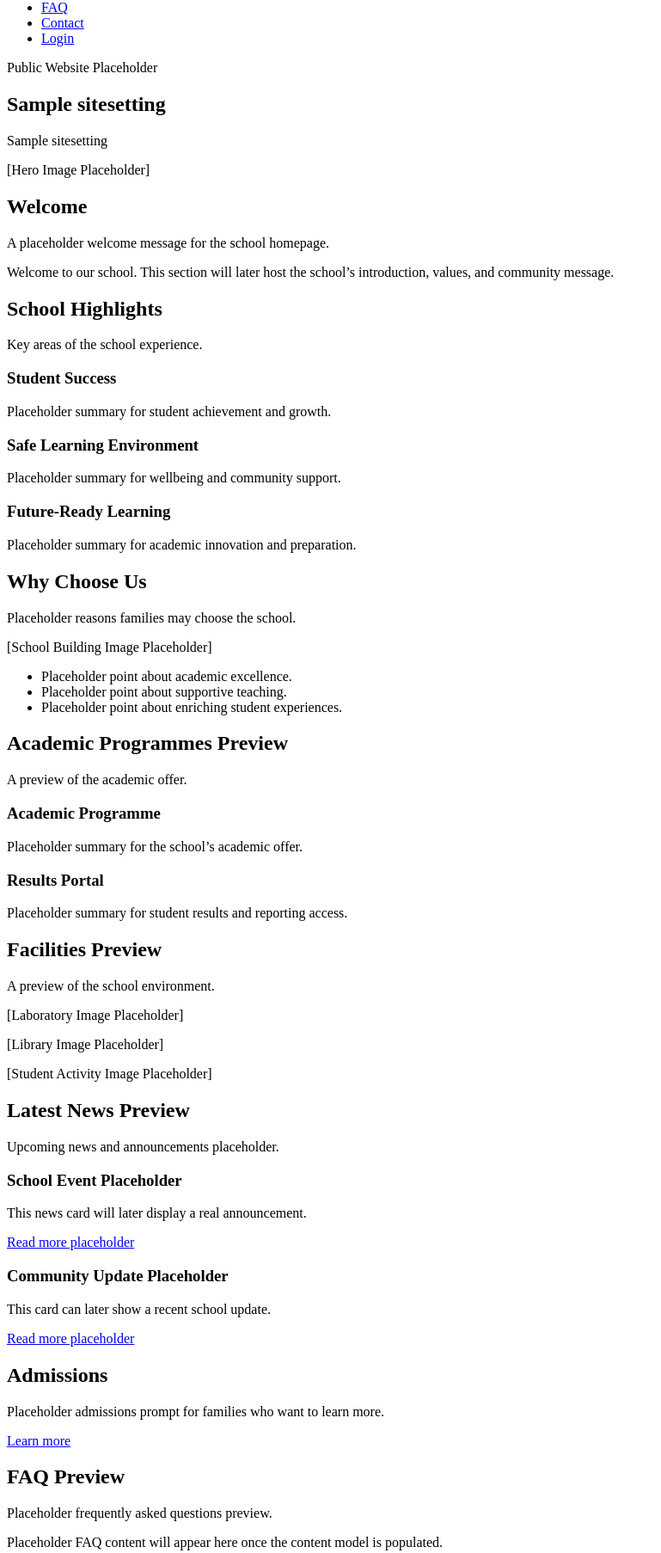
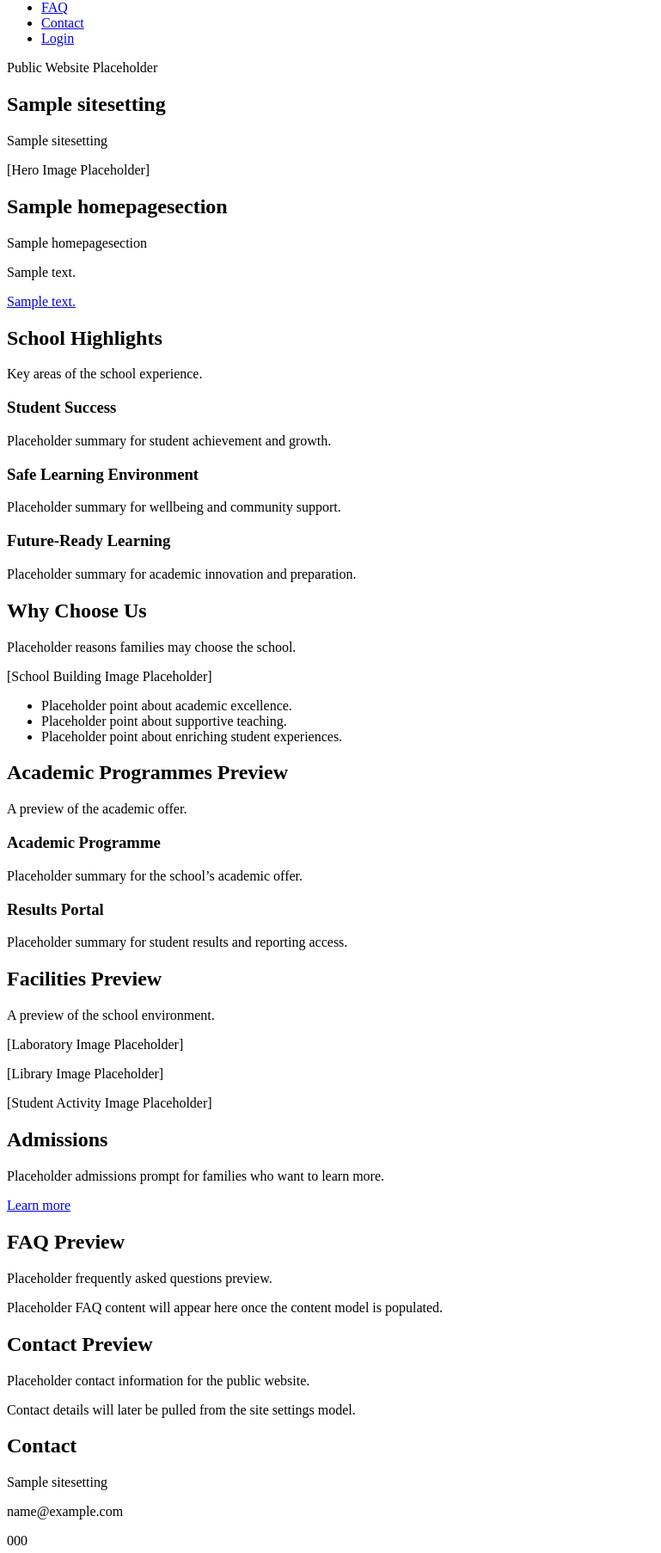
Before and after one commit to frtFortune/fortune_classical_college, a Django app: page / in a window 1280 px wide. Shown: the part 370-2176 px from the top of the page at 86% size, without its empty margins (0-769 px from the left). Run offline with Django 4.2, Linux system fonts and the light colour scheme; tables that the repository leaves empty hold one stand-in row (values such as "Sample post").

Commit message:
Add database-driven homepage sections

```diff
--- a/core/models.py
+++ b/core/models.py
@@ -43,6 +43,37 @@ class WebsitePage(models.Model):
         if not self.slug:
             self.slug = slugify(self.title)
         super().save(*args, **kwargs)
+
+
+class HomepageSection(models.Model):
+    class SectionType(models.TextChoices):
+        WELCOME = 'WELCOME', 'Welcome'
+        HIGHLIGHTS = 'HIGHLIGHTS', 'Highlights'
+        WHY_CHOOSE_US = 'WHY_CHOOSE_US', 'Why Choose Us'
+        PROGRAMMES = 'PROGRAMMES', 'Programmes'
+        FACILITIES = 'FACILITIES', 'Facilities'
+        CTA = 'CTA', 'Call to Action'
+        FAQ_PREVIEW = 'FAQ_PREVIEW', 'FAQ Preview'
+        CONTACT_PREVIEW = 'CONTACT_PREVIEW', 'Contact Preview'
+
+    title = models.CharField(max_length=200, verbose_name='Title', help_text='Heading for the section.')
+    subtitle = models.CharField(max_length=300, blank=True, verbose_name='Subtitle', help_text='Optional supporting line for this section.')
+    body = models.TextField(blank=True, verbose_name='Body', help_text='Main textual content for the section.')
+    button_text = models.CharField(max_length=100, blank=True, verbose_name='Button text', help_text='Optional call-to-action button label.')
+    button_url = models.CharField(max_length=300, blank=True, verbose_name='Button URL', help_text='Optional destination for the call-to-action button.')
+    section_type = models.CharField(max_length=30, choices=SectionType.choices, verbose_name='Section type', help_text='Type of section this content belongs to on the homepage.')
+    display_order = models.PositiveIntegerField(default=0, verbose_name='Display order', help_text='Controls the order of this section on the homepage.')
+    published = models.BooleanField(default=False, verbose_name='Published', help_text='Only published sections appear on the public homepage.')
+    created_at = models.DateTimeField(auto_now_add=True)
+    updated_at = models.DateTimeField(auto_now=True)
+
+    class Meta:
+        ordering = ['display_order', 'title']
+        verbose_name = 'Homepage Section'
+        verbose_name_plural = 'Homepage Sections'
+
+    def __str__(self):
+        return self.title or self.get_section_type_display()
 
 
 class SiteSettings(models.Model):
--- a/core/views.py
+++ b/core/views.py
@@ -1,10 +1,43 @@
 from django.shortcuts import render
 
-from .models import WebsitePage
+from .models import HomepageSection, WebsitePage
+
+
+def _get_homepage_sections():
+    sections = HomepageSection.objects.filter(published=True).order_by('display_order', 'title')
+    grouped = {
+        'welcome': [],
+        'highlights': [],
+        'why_choose_us': [],
+        'programmes': [],
+        'facilities': [],
+        'cta': [],
+        'faq_preview': [],
+        'contact_preview': [],
+    }
+    for section in sections:
+        if section.section_type == HomepageSection.SectionType.WELCOME:
+            grouped['welcome'].append(section)
+        elif section.section_type == HomepageSection.SectionType.HIGHLIGHTS:
+            grouped['highlights'].append(section)
+        elif section.section_type == HomepageSection.SectionType.WHY_CHOOSE_US:
+            grouped['why_choose_us'].append(section)
+        elif section.section_type == HomepageSection.SectionType.PROGRAMMES:
+            grouped['programmes'].append(section)
+        elif section.section_type == HomepageSection.SectionType.FACILITIES:
+            grouped['facilities'].append(section)
+        elif section.section_type == HomepageSection.SectionType.CTA:
+            grouped['cta'].append(section)
+        elif section.section_type == HomepageSection.SectionType.FAQ_PREVIEW:
+            grouped['faq_preview'].append(section)
+        elif section.section_type == HomepageSection.SectionType.CONTACT_PREVIEW:
+            grouped['contact_preview'].append(section)
+    return grouped
 
 
 def home(request):
-    return render(request, 'home.html')
+    context = {'homepage_sections': _get_homepage_sections()}
+    return render(request, 'home.html', context)
 
 
 def _get_page(request, slug):
--- a/templates/home.html
+++ b/templates/home.html
@@ -6,11 +6,27 @@
     <main id="main-content" class="site-main">
         {% include 'includes/hero.html' %}
 
+        {% for section in homepage_sections.welcome %}
+            <section class="welcome" aria-labelledby="section-heading-{{ section.id }}">
+                {% include 'includes/section_heading.html' with title=section.title subtitle=section.subtitle id_suffix=section.id %}
+                {% if section.body %}<p>{{ section.body }}</p>{% endif %}
+                {% if section.button_text %}
+                    <p><a href="{{ section.button_url|default:'#' }}">{{ section.button_text }}</a></p>
+                {% endif %}
+            </section>
+        {% empty %}
             <section class="welcome" aria-labelledby="welcome-title">
                 {% include 'includes/section_heading.html' with title='Welcome' subtitle='A placeholder welcome message for the school homepage.' %}
                 <p>Welcome to our school. This section will later host the school’s introduction, values, and community message.</p>
             </section>
+        {% endfor %}
 
+        {% for section in homepage_sections.highlights %}
+            <section class="highlights" aria-labelledby="section-heading-{{ section.id }}">
+                {% include 'includes/section_heading.html' with title=section.title subtitle=section.subtitle id_suffix=section.id %}
+                {% if section.body %}<p>{{ section.body }}</p>{% endif %}
+            </section>
+        {% empty %}
             <section class="highlights" aria-labelledby="highlights-title">
                 {% include 'includes/section_heading.html' with title='School Highlights' subtitle='Key areas of the school experience.' %}
                 <div class="highlights__grid">
@@ -19,7 +35,17 @@
                     {% include 'includes/feature_card.html' with title='Future-Ready Learning' description='Placeholder summary for academic innovation and preparation.' %}
                 </div>
             </section>
+        {% endfor %}
 
+        {% for section in homepage_sections.why_choose_us %}
+            <section class="why-choose-us" aria-labelledby="section-heading-{{ section.id }}">
+                {% include 'includes/section_heading.html' with title=section.title subtitle=section.subtitle id_suffix=section.id %}
+                {% if section.body %}<p>{{ section.body }}</p>{% endif %}
+                {% if section.button_text %}
+                    <p><a href="{{ section.button_url|default:'#' }}">{{ section.button_text }}</a></p>
+                {% endif %}
+            </section>
+        {% empty %}
             <section class="why-choose-us" aria-labelledby="why-choose-us-title">
                 {% include 'includes/section_heading.html' with title='Why Choose Us' subtitle='Placeholder reasons families may choose the school.' %}
                 <p>[School Building Image Placeholder]</p>
@@ -29,7 +55,14 @@
                     <li>Placeholder point about enriching student experiences.</li>
                 </ul>
             </section>
+        {% endfor %}
 
+        {% for section in homepage_sections.programmes %}
+            <section class="programmes" aria-labelledby="section-heading-{{ section.id }}">
+                {% include 'includes/section_heading.html' with title=section.title subtitle=section.subtitle id_suffix=section.id %}
+                {% if section.body %}<p>{{ section.body }}</p>{% endif %}
+            </section>
+        {% empty %}
             <section class="programmes" aria-labelledby="programmes-title">
                 {% include 'includes/section_heading.html' with title='Academic Programmes Preview' subtitle='A preview of the academic offer.' %}
                 <div class="programmes__grid">
@@ -37,33 +70,51 @@
                     {% include 'includes/feature_card.html' with title='Results Portal' description='Placeholder summary for student results and reporting access.' %}
                 </div>
             </section>
+        {% endfor %}
 
+        {% for section in homepage_sections.facilities %}
+            <section class="facilities" aria-labelledby="section-heading-{{ section.id }}">
+                {% include 'includes/section_heading.html' with title=section.title subtitle=section.subtitle id_suffix=section.id %}
+                {% if section.body %}<p>{{ section.body }}</p>{% endif %}
+            </section>
+        {% empty %}
             <section class="facilities" aria-labelledby="facilities-title">
                 {% include 'includes/section_heading.html' with title='Facilities Preview' subtitle='A preview of the school environment.' %}
                 <p>[Laboratory Image Placeholder]</p>
                 <p>[Library Image Placeholder]</p>
                 <p>[Student Activity Image Placeholder]</p>
             </section>
+        {% endfor %}
 
-        <section class="news" aria-labelledby="news-title">
-            {% include 'includes/section_heading.html' with title='Latest News Preview' subtitle='Upcoming news and announcements placeholder.' %}
-            <div class="news__grid">
-                {% include 'includes/news_card.html' with title='School Event Placeholder' summary='This news card will later display a real announcement.' %}
-                {% include 'includes/news_card.html' with title='Community Update Placeholder' summary='This card can later show a recent school update.' %}
-            </div>
+        {% for section in homepage_sections.cta %}
+            {% include 'includes/call_to_action.html' with title=section.title description=section.body action_text=section.button_text url=section.button_url %}
+        {% empty %}
+            {% include 'includes/call_to_action.html' with title='Admissions' description='Placeholder admissions prompt for families who want to learn more.' action_text='Learn more' url='/admissions/' %}
+        {% endfor %}
+
+        {% for section in homepage_sections.faq_preview %}
+            <section class="faq-preview" aria-labelledby="section-heading-{{ section.id }}">
+                {% include 'includes/section_heading.html' with title=section.title subtitle=section.subtitle id_suffix=section.id %}
+                {% if section.body %}<p>{{ section.body }}</p>{% endif %}
             </section>
-
-        {% include 'includes/call_to_action.html' with title='Admissions' description='Placeholder admissions prompt for families who want to learn more.' action_text='Learn more' url='/admissions/' %}
-
+        {% empty %}
             <section class="faq-preview" aria-labelledby="faq-preview-title">
                 {% include 'includes/section_heading.html' with title='FAQ Preview' subtitle='Placeholder frequently asked questions preview.' %}
                 <p>Placeholder FAQ content will appear here once the content model is populated.</p>
             </section>
+        {% endfor %}
 
+        {% for section in homepage_sections.contact_preview %}
+            <section class="contact-preview" aria-labelledby="section-heading-{{ section.id }}">
+                {% include 'includes/section_heading.html' with title=section.title subtitle=section.subtitle id_suffix=section.id %}
+                {% if section.body %}<p>{{ section.body }}</p>{% endif %}
+            </section>
+        {% empty %}
             <section class="contact-preview" aria-labelledby="contact-preview-title">
                 {% include 'includes/section_heading.html' with title='Contact Preview' subtitle='Placeholder contact information for the public website.' %}
                 <p>Contact details will later be pulled from the site settings model.</p>
             </section>
+        {% endfor %}
 
         <!-- TODO: Add floating AI chatbot button only on public pages. -->
     </main>
--- a/templates/includes/section_heading.html
+++ b/templates/includes/section_heading.html
@@ -1,5 +1,5 @@
 <div class="section-heading">
-    <h2>{{ title }}</h2>
+    <h2{% if id_suffix %} id="section-heading-{{ id_suffix }}"{% endif %}>{{ title }}</h2>
     {% if subtitle %}
         <p>{{ subtitle }}</p>
     {% endif %}
```
Also changed, not shown: core/admin.py (+17 -1 lines), core/tests.py (+22 -2 lines), core/migrations/0005_homepagesection.py (added). Lines whose indentation alone changed are shown as unchanged.
